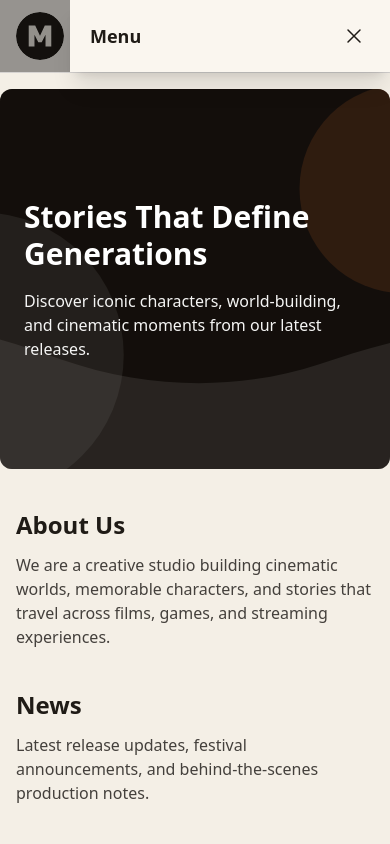
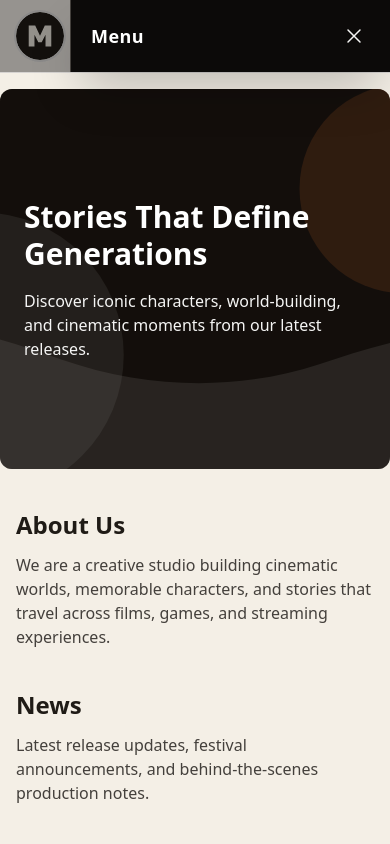
Before and after one commit to omprakashbhoi141564/The-Studio, a Next.js app: page / in a window 390 px wide. Both pictures are taken after a click on the button "Open menu". Shown: the top 844 px of the page. Built offline with nearby package versions, Linux system fonts and the light colour scheme; no server answers; the database is empty.

Commit message:
Improve mobile menu visibility and fix portrait image/logo upload display

```diff
--- a/app/api/upload/route.ts
+++ b/app/api/upload/route.ts
@@ -15,6 +15,18 @@ export async function POST(req: Request) {
     return NextResponse.json({ error: "File is required" }, { status: 400 });
   }
 
+  const mime = file.type?.toLowerCase() || "";
+  if (!mime.startsWith("image/")) {
+    return NextResponse.json({ error: "Only image files are allowed." }, { status: 400 });
+  }
+
+  if (mime.includes("heic") || mime.includes("heif")) {
+    return NextResponse.json(
+      { error: "HEIC/HEIF is not supported. Please upload JPG, PNG, WebP, or SVG." },
+      { status: 400 }
+    );
+  }
+
   const bytes = await file.arrayBuffer();
   const buffer = Buffer.from(bytes);
 
--- a/components/CardsGrid.tsx
+++ b/components/CardsGrid.tsx
@@ -7,7 +7,9 @@ export default function CardsGrid({ content }: PublicContentProps) {
       <div className="grid gap-5 sm:grid-cols-2 lg:grid-cols-3">
         {content.cards.map((card) => (
           <article key={card.id} className="overflow-hidden rounded-lg border border-stone-300 bg-white shadow-sm">
-            <img src={card.image} alt={card.title} className="h-72 w-full object-cover" />
+            <div className="aspect-[3/4] w-full overflow-hidden bg-stone-200">
+              <img src={card.image} alt={card.title} className="h-full w-full object-cover object-center" />
+            </div>
             <div className="p-4">
               <h3 className="text-lg font-semibold">{card.title}</h3>
               <p className="mt-2 text-sm text-stone-700">{card.description}</p>
--- a/components/Footer.tsx
+++ b/components/Footer.tsx
@@ -20,7 +20,9 @@ export default function Footer({ content }: PublicContentProps) {
     <footer id="contact" className="border-t border-stone-300 bg-studio-surface py-10">
       <div className="mx-auto grid max-w-6xl gap-10 px-4 sm:px-6 md:grid-cols-2 lg:px-8">
         <div>
-          <img src={content.logo} alt="Footer logo" className="h-16 w-16 rounded-full object-cover" />
+          <div className="h-16 w-16 overflow-hidden rounded-full ring-2 ring-stone-300">
+            <img src={content.logo} alt="Footer logo" className="h-full w-full object-cover object-center" />
+          </div>
           <div className="mt-5 flex items-center gap-3">
             <a href={content.socialLinks.facebook} target="_blank" rel="noreferrer" className="rounded-full border border-stone-300 p-2">
               <FaFacebookF />
--- a/components/Header.tsx
+++ b/components/Header.tsx
@@ -12,8 +12,14 @@ export default function Header({ content }: PublicContentProps) {
     <header id="home" className="sticky top-0 z-30 border-b border-stone-300 bg-studio-surface/95 backdrop-blur">
       <div className="mx-auto flex max-w-6xl items-center justify-between px-4 py-3 sm:px-6 lg:px-8">
         <div className="flex items-center gap-3">
-          <img src={content.logo} alt={`${content.studioName} logo`} className="h-12 w-12 rounded-full object-cover" />
-          <p className="text-xl font-semibold tracking-wide">{content.studioName}</p>
+          <div className="h-12 w-12 overflow-hidden rounded-full ring-2 ring-stone-200">
+            <img
+              src={content.logo}
+              alt={`${content.studioName} logo`}
+              className="h-full w-full object-cover object-center"
+            />
+          </div>
+          <p className="max-w-[180px] truncate text-lg font-semibold tracking-wide sm:max-w-none sm:text-xl">{content.studioName}</p>
         </div>
 
         <button
--- a/components/SidePanel.tsx
+++ b/components/SidePanel.tsx
@@ -28,23 +28,23 @@ export default function SidePanel({ open, onClose }: SidePanelProps) {
       />
       <aside
         id="mobile-side-panel"
-        className={`fixed right-0 top-0 z-50 h-full w-[320px] overflow-y-auto bg-studio-surface p-5 shadow-xl transition-all duration-300 ${
+        className={`fixed right-0 top-0 z-50 h-full w-[320px] overflow-y-auto border-l border-stone-700 bg-stone-950 p-5 text-stone-100 shadow-2xl transition-all duration-300 ${
           open ? "visible translate-x-0 opacity-100" : "invisible translate-x-full opacity-0 pointer-events-none"
         }`}
       >
         <div className="mb-6 flex items-center justify-between">
-          <h3 className="text-lg font-semibold">Menu</h3>
-          <button onClick={onClose} className="rounded p-1 hover:bg-black/5" aria-label="Close menu">
+          <h3 className="text-lg font-semibold tracking-wide text-white">Menu</h3>
+          <button onClick={onClose} className="rounded p-1 hover:bg-white/10" aria-label="Close menu">
             <XMarkIcon className="h-6 w-6" />
           </button>
         </div>
 
-        <div className="mb-5 flex items-center gap-2 rounded border border-stone-300 bg-white px-3 py-2">
-          <MagnifyingGlassIcon className="h-5 w-5 text-stone-500" />
+        <div className="mb-5 flex items-center gap-2 rounded border border-stone-700 bg-stone-900 px-3 py-2">
+          <MagnifyingGlassIcon className="h-5 w-5 text-stone-400" />
           <input
             type="text"
             placeholder="Search"
-            className="w-full bg-transparent text-sm"
+            className="w-full bg-transparent text-sm text-stone-100 placeholder:text-stone-500"
             aria-label="Search"
           />
         </div>
@@ -54,7 +54,7 @@ export default function SidePanel({ open, onClose }: SidePanelProps) {
             <Link
               key={link.label}
               href={link.href}
-              className="block border-b border-stone-200 pb-2 text-base hover:text-studio-accent"
+              className="block border-b border-stone-700 pb-2 text-base text-stone-100 hover:text-orange-300"
               onClick={onClose}
             >
               {link.label}
```
Also changed, not shown: components/admin/AdminDashboard.tsx (+53 -8 lines).
